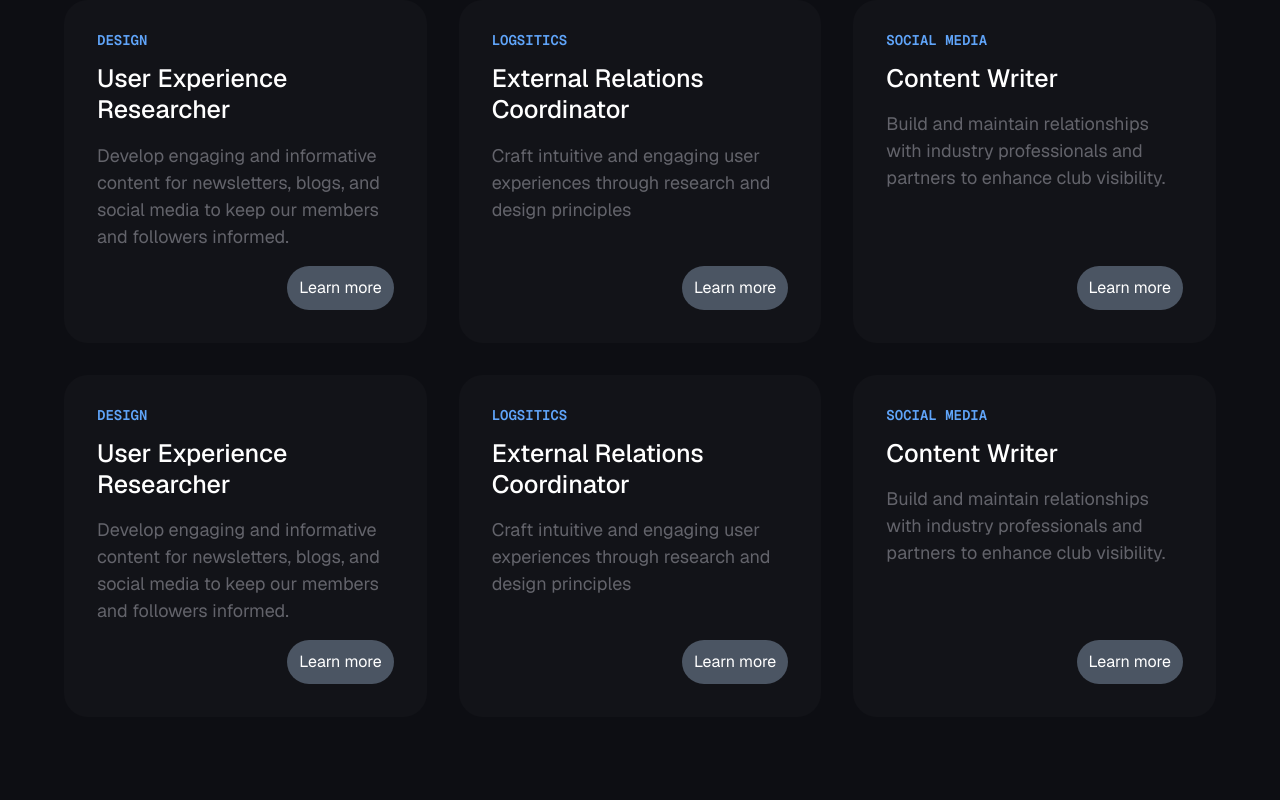
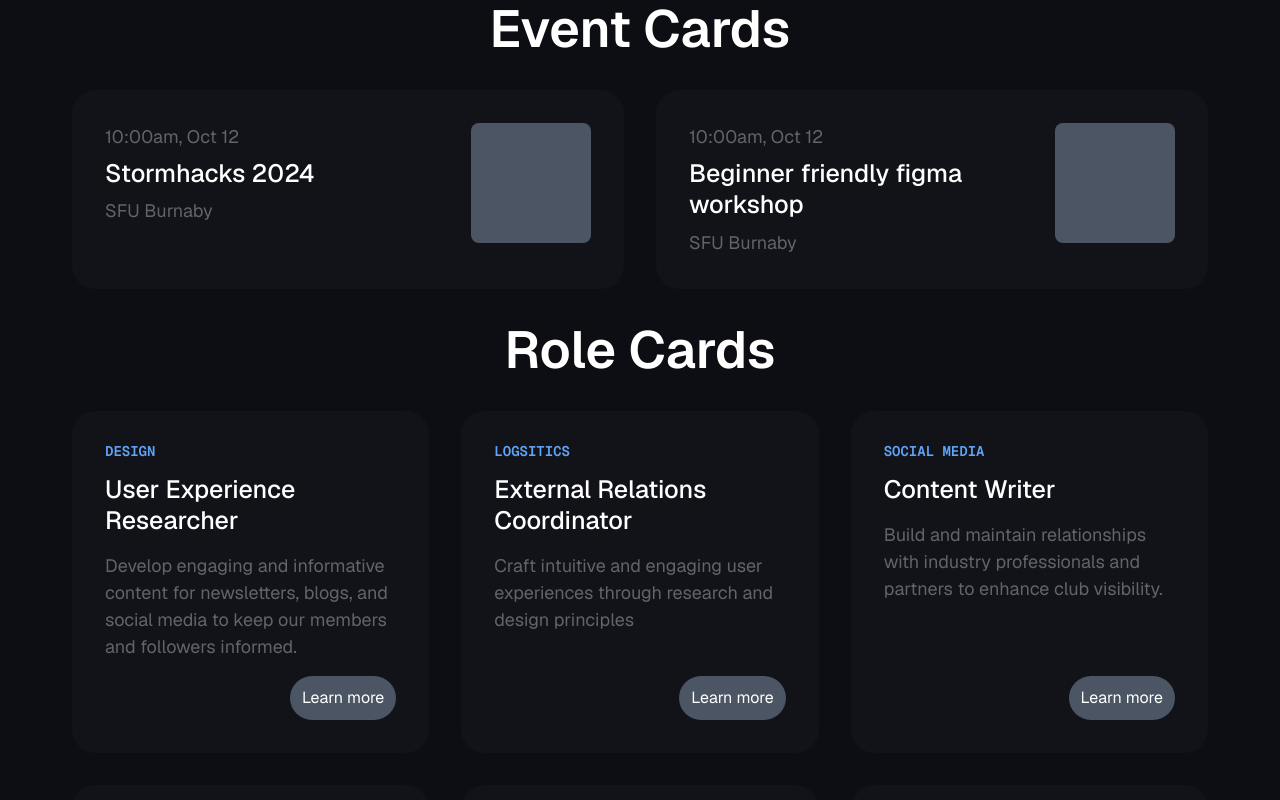
Before and after one commit to sfusurge/surge_website, a Next.js app: page /Playground in a window 1280 px wide. Shown: the top 800 px of the page. Built offline with nearby package versions, Linux system fonts and the light colour scheme.

Commit message:
added event card

```diff
--- a/src/app/Playground/page.tsx
+++ b/src/app/Playground/page.tsx
@@ -2,12 +2,32 @@ import Image from "next/image";
 import Landing from "../pages/Landing";
 import Card from "../components/Card";
 import RoleCard from "../components/RoleCard";
+import EventCard from "../components/EventCard";
 
 export default function Playground() {
   return (
-    <main className="grid grid-cols-4 lg:grid-cols-12  h-full gap-8 overflow-hidden max-w-[1200px] mx-auto">
+    <main className="grid grid-cols-4 lg:grid-cols-12  h-full gap-8 overflow-hidden max-w-[1200px] mx-auto px-8">
+      <h2 className=" flex text-4xl font-semibold col-span-full justify-center">
+        Event Cards
+      </h2>
+      <div className="col-span-full flex flex-col md:flex-row gap-8 ">
+        <EventCard
+        title="Stormhacks 2024"
+        location="SFU Burnaby"
+        time="10:00am, Oct 12"
+         />
+                 <EventCard
+        title="Beginner friendly figma workshop"
+        location="SFU Burnaby"
+        time="10:00am, Oct 12"
+         />
+      </div>
 
-        <div className="col-span-full flex flex-col md:flex-row gap-8 mx-6">
+      <h2 className=" flex text-4xl font-semibold col-span-full justify-center">
+        Role Cards
+      </h2>
+
+      <div className="col-span-full flex flex-col md:flex-row gap-8 ">
         <RoleCard
           team="Design"
           title="User Experience Researcher"
@@ -27,7 +47,7 @@ export default function Playground() {
           className=""
         />
       </div>
-        <div className="col-span-full flex flex-col md:flex-row gap-8 mx-6 ">
+      <div className="col-span-full flex flex-col md:flex-row gap-8  ">
         <RoleCard
           team="Design"
           title="User Experience Researcher"
@@ -47,8 +67,6 @@ export default function Playground() {
           className=""
         />
       </div>
-
-
     </main>
   );
 }
--- /dev/null
+++ b/src/app/components/EventCard.tsx
@@ -0,0 +1,24 @@
+type EventCardProps = {
+    className?: string,
+    title: string,
+    time: string,
+    location:string
+  };
+  export default function EventCard({
+    location,
+    title,
+    time,
+    className,
+  }: EventCardProps) {
+    return (
+      <div className={`${className} w-full bg-[#121318] rounded-3xl flex flex-row justify-between p-8 border border-gray-500/0 hover:border-gray-200/10 transition-all duration-300 cursor-pointer`}>
+        <div className="flex flex-col gap-2">
+        <p className="text-base text-text-secondary font-normal ">{time}</p>
+        <h2 className="text-xl font-medium">{title}</h2>
+        <div className="text-text-secondary text-base">{location}</div>
+        </div>
+
+        <div className="aspect-square h-20 md:h-[7.5rem] bg-gray-600 rounded-lg ml-4"></div>
+      </div>
+    );
+  }
```
Lines whose indentation alone changed are shown as unchanged.
